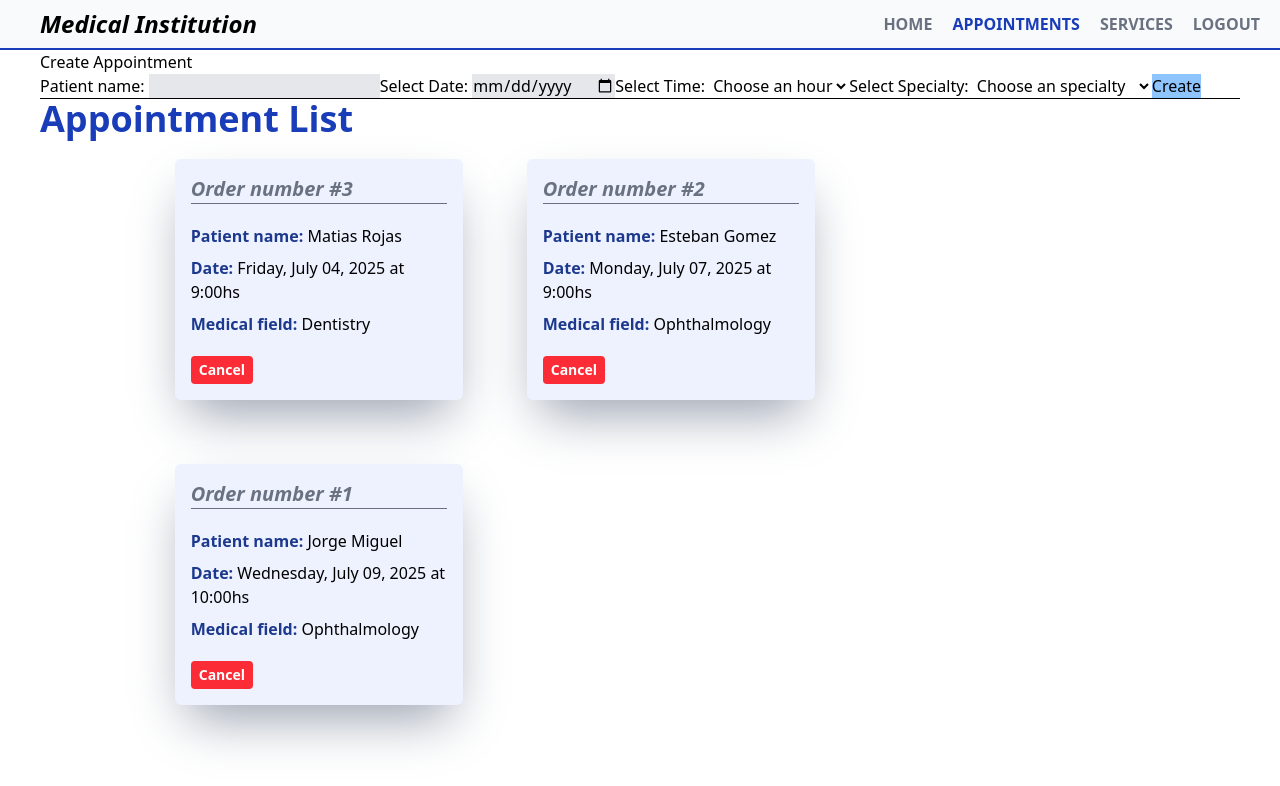
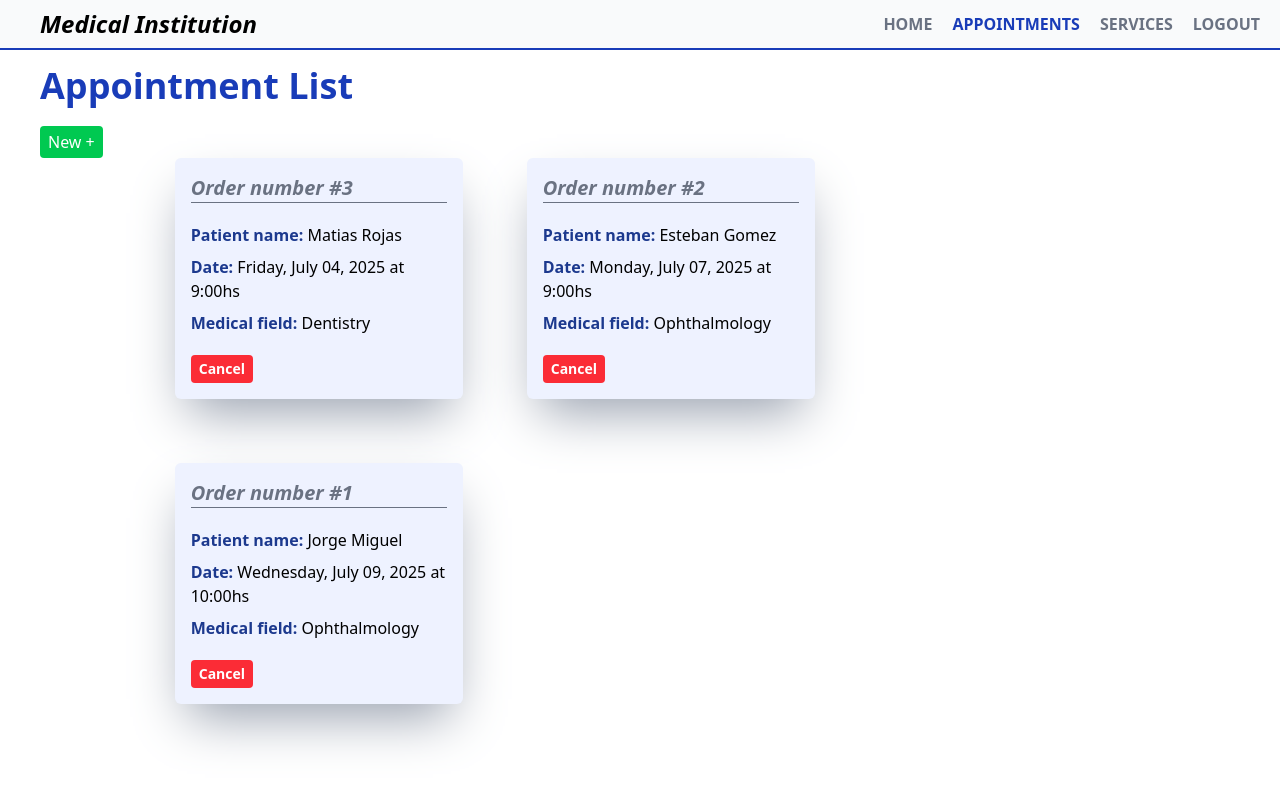
Before and after one commit to LucasDLabo/ReactJS-AAPRO2.0-2025, a React (Vite) app in the folder final_project/: page / in a window 1280 px wide. Shown: the top 786 px of the page. Built offline with nearby package versions, Linux system fonts and the light colour scheme.

Commit message:
feat/finalProject: toggle appoint window

```diff
--- a/final_project/src/App.jsx
+++ b/final_project/src/App.jsx
@@ -28,6 +28,13 @@ function App() {
         };
         setAppoint([newAppoint, ...appoint]);
         localStorage.setItem('appointments', JSON.stringify([newAppoint, ...appoint]));
+        setIsCreateOpen(false);
+    }
+
+    const [isCreateOpen, setIsCreateOpen] = useState(false);
+
+    const toggleCreateWindow = () => {
+        setIsCreateOpen(!isCreateOpen);
     }
 
     return (
@@ -37,9 +44,21 @@ function App() {
             </header>
 
             <main>
-                <AppointmentForm onCreate={createAppoint} specialties={specialties} timetables={timetables} appoint={appoint}></AppointmentForm>
 
-                <h2 className='title'>Appointment List</h2>
+                <div className='flex justify-between mr-40 mt-4'>
+                    <h2 className='title'>Appointment List</h2>
+                </div>
+                <div>
+                    <button onClick={toggleCreateWindow} className={`${isCreateOpen ? 'bg-red-400' : 'bg-green-500' } text-white px-2 rounded py-1 cursor-pointer hover:opacity-60`} >
+                        {isCreateOpen ? 'Close' : 'New +'}
+                    </button>
+                    {isCreateOpen && (
+                        <div className="absolute bg-white shadow-2xl p-5 rounded-2xl">
+                            <AppointmentForm onCreate={createAppoint} specialties={specialties} timetables={timetables} appoint={appoint}></AppointmentForm>
+                        </div>
+                    )}
+                </div>
+
                 <AppointmentListContainer>
                 {
                     appoint.map( (data)=> (
@@ -56,6 +75,7 @@ function App() {
                     ) )
                 }
                 </AppointmentListContainer>
+
             </main>
         </>
     )
--- a/final_project/src/components/appointment/AppointmentForm.jsx
+++ b/final_project/src/components/appointment/AppointmentForm.jsx
@@ -29,23 +29,24 @@ function AppointmentForm( {onCreate, specialties, timetables, appoint} ){
     }
     return(
         <>
-            <h2>Create Appointment</h2>
-                <form action="" onSubmit={submit}>
+            <h2 className='text-xl font-bold'>Schedule new appointment</h2>
+            <form action="" onSubmit={submit} className='flex flex-col'>
 
                 <label htmlFor="patientName">Patient name: </label>
-                    <input type="text" name="patientName" id="patientName" className="bg-gray-200"
+                <input type="text" name="patientName" id="patientName" className="border-b-2 border-blue-800 mb-3"
+                    placeholder='Enter patient name...'
                     value={name}
                     onChange={(e) => setName(e.target.value)}
                 />
 
                 <label htmlFor="selectedDate">Select Date: </label>
-                    <input type="date" name="selectedDate" id="selectedDate" className="bg-gray-200"
+                <input type="date" name="selectedDate" id="selectedDate" className="border-b-2 border-blue-800 mb-3"
                     value={date}
                     onChange={(e) => setDatetime(e.target.value)}
                 />
 
                 <label htmlFor="selectedTime">Select Time: </label>
-                    <select name="selectedTime" id="selectedTime"
+                <select name="selectedTime" id="selectedTime" className='border-b-2 border-blue-800 cursor-pointer mb-3'
                     value={time}
                     onChange={(e) => setTime(e.target.value)}
                 >
@@ -58,9 +59,7 @@ function AppointmentForm( {onCreate, specialties, timetables, appoint} ){
                 </select>
 
                 <label htmlFor="selectedSpecialty">Select Specialty: </label>
-                    <select
-                        name="selectedSpecialty"
-                        id="selectedSpecialty"
+                <select name="selectedSpecialty" id="selectedSpecialty" className='border-b-2 border-blue-800 cursor-pointer mb-3'
                     value={specialty}
                     onChange={(e) => setSpecialty(e.target.value)}
                 >
@@ -72,9 +71,8 @@ function AppointmentForm( {onCreate, specialties, timetables, appoint} ){
                     }
                 </select>
 
-                    <button type="submit" className="bg-blue-300 cursor-pointer">Create</button>
+                <button type="submit" className="bg-green-500 cursor-pointer hover:bg-green-600 font-bold text-white">Appoint!</button>
             </form>
-            <hr />
         </>
     )
 }
```
Lines whose indentation alone changed are shown as unchanged.
